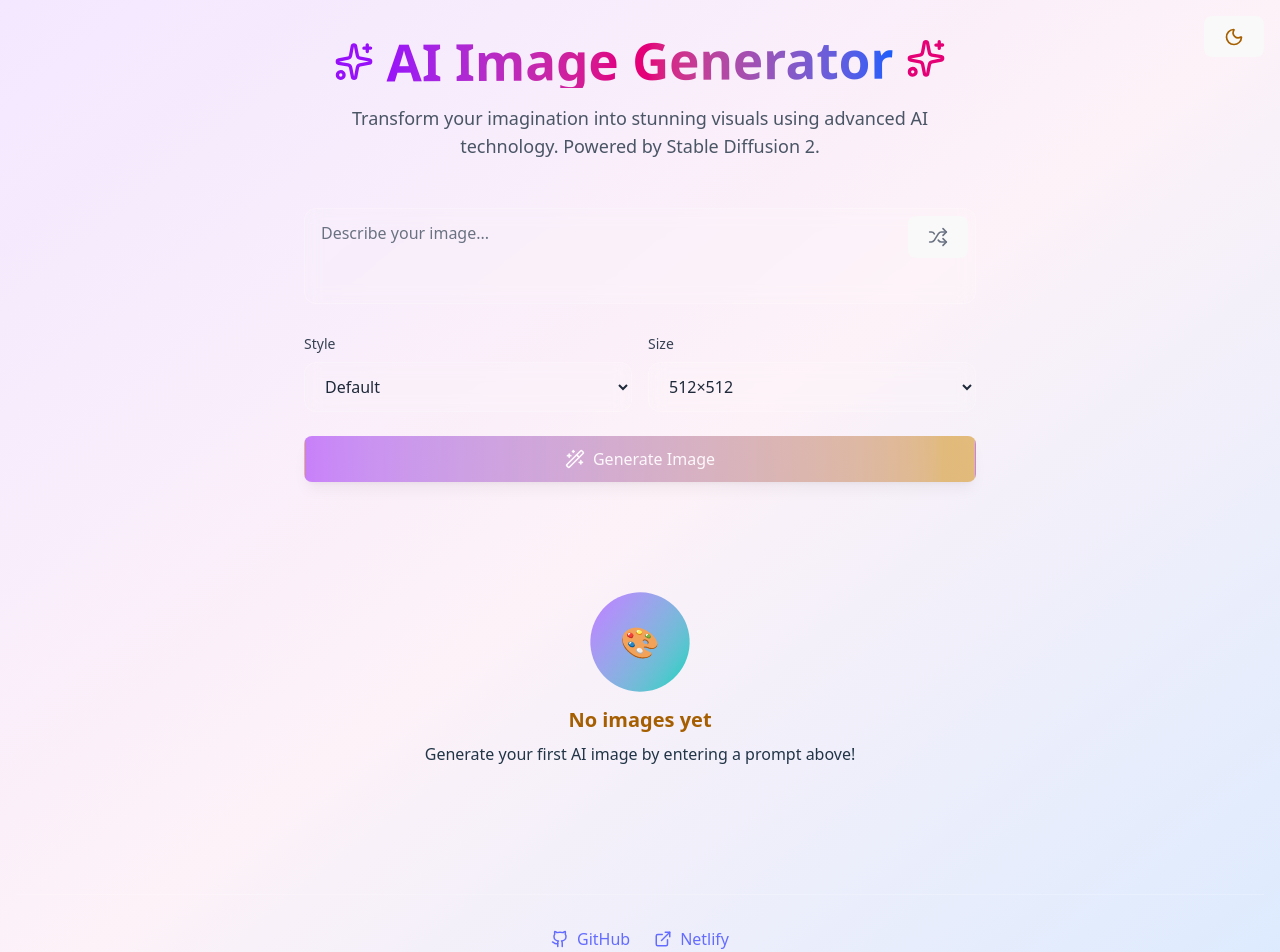
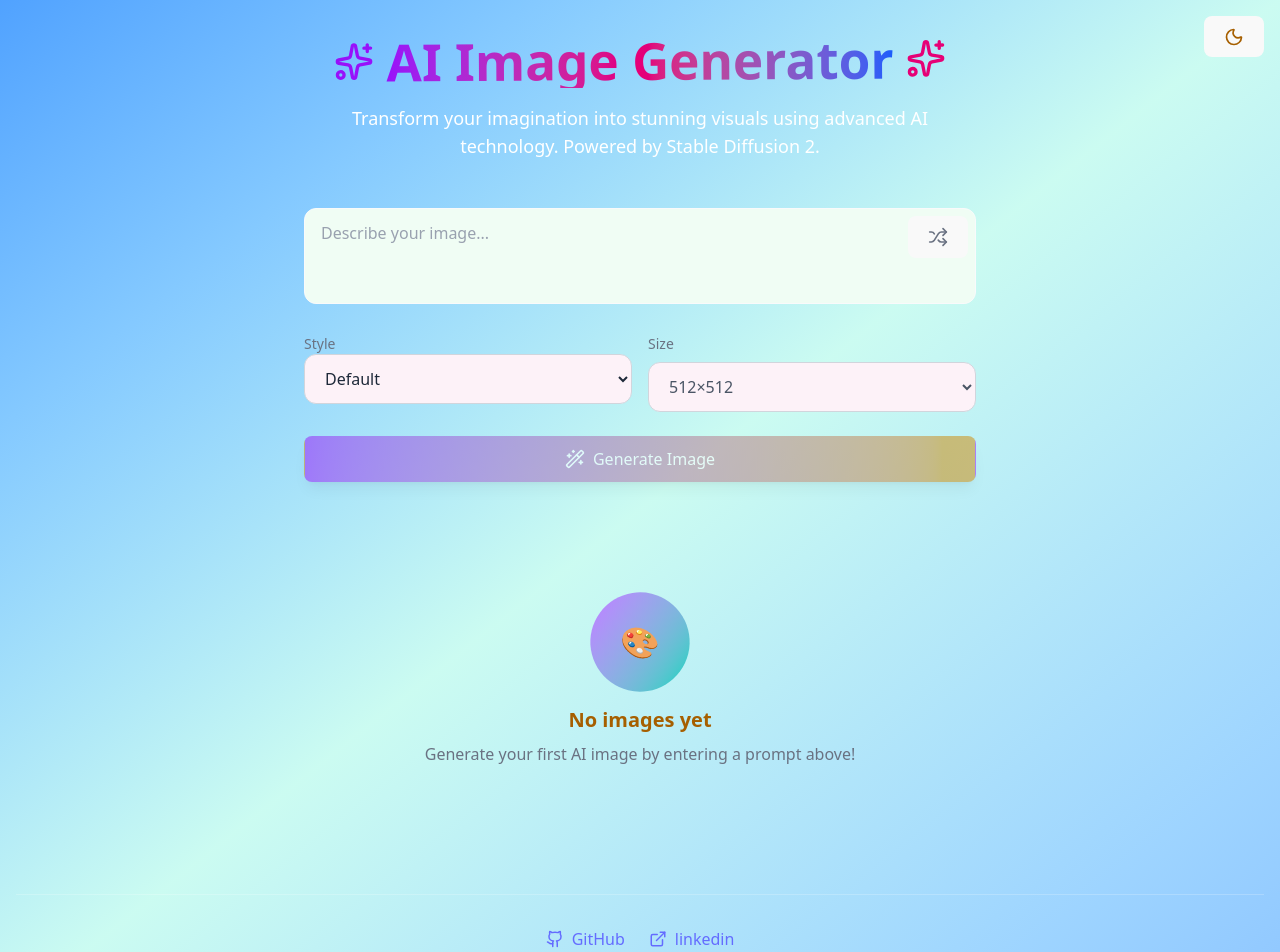
Before and after one commit to anshika2301/AI-, a React (Vite) app in the folder image-generator/: page / in a window 1280 px wide. Shown: the top 952 px of the page. Built offline with nearby package versions, Linux system fonts and the light colour scheme.

Commit message:
changes in the component files are done

```diff
--- a/image-generator/src/App.jsx
+++ b/image-generator/src/App.jsx
@@ -108,8 +108,8 @@ function App() {
   return (
     <div className={`min-h-screen transition-all duration-500 ${
       isDark
-        ? 'bg-gradient-to-br from-gray-900 via-purple-900 to-gray-900'
-        : 'bg-gradient-to-br from-purple-100 via-pink-50 to-blue-100'
+        ? 'bg-gradient-to-br from-black via-purple-900 to-black'
+        : 'bg-gradient-to-br from-blue-400 via-teal-100 to-blue-300'
     }`}>
       <ThemeToggle isDark={isDark} onToggle={toggleTheme} />
 
@@ -144,7 +144,7 @@ function App() {
             initial={{ opacity: 0 }}
             animate={{ opacity: 1 }}
             transition={{ delay: 0.3, duration: 0.6 }}
-            className="text-lg text-gray-600 dark:text-gray-300 max-w-2xl mx-auto"
+            className="text-lg text-white  max-w-2xl mx-auto"
           >
             Transform your imagination into stunning visuals using advanced AI technology.
             Powered by Stable Diffusion 2.
@@ -186,7 +186,7 @@ function App() {
           transition={{ delay: 0.8, duration: 0.6 }}
           className="mt-20 pt-8 border-t border-white/20 text-center"
         >
-          <div className="flex items-center justify-center gap-6 text-gray-600 dark:text-gray-400">
+          <div className="flex items-center justify-center gap-6 text-gray-400 dark:text-yellow-600">
             <a
               href="https://github.com"
               target="_blank"
@@ -198,18 +198,18 @@ function App() {
               <span>GitHub</span>
             </a>
             <a
-              href="https://netlify.com"
+              href="https://www.linkedin.com/in/anshika-verma-137165257?utm_source=share&utm_campaign=share_via&utm_content=profile&utm_medium=android_app"
               target="_blank"
               rel="noopener noreferrer"
               className="flex items-center gap-2 hover:text-purple-600 dark:hover:text-purple-400
                        transition-colors duration-200"
             >
               <ExternalLink size={18} />
-              <span>Netlify</span>
+              <span>linkedin</span>
             </a>
           </div>
-          <p className="mt-4 text-sm text-gray-500 dark:text-gray-500">
-            Built with React, Tailwind CSS, and Framer Motion
+          <p className="mt-4 text-sm text-gray-500 dark:text-gray-200">
+            Built with React, Tailwind CSS, and Framer Motion-by Anshika Verma
           </p>
         </motion.footer>
       </div>
--- a/image-generator/src/components/Gallery.jsx
+++ b/image-generator/src/components/Gallery.jsx
@@ -48,7 +48,7 @@ export default function Gallery({ images }) {
                     <h3 className="text-xl font-semibold text-yellow-700 dark:text-yellow-300 mb-2">
                         No images yet
                     </h3>
-                    <p className="dark:text-white dark:text-white">
+                    <p className=" text-gray-500">
                         Generate your first AI image by entering a prompt above!
                     </p>
                 </div>
@@ -63,10 +63,10 @@ export default function Gallery({ images }) {
             transition={{ duration: 0.6, delay: 0.2 }}
         >
             <div className="mb-6">
-                <h2 className="text-2xl font-bold text-gray-800 text-white mb-2">
+                <h2 className="text-2xl font-bold text-white text-red-300 mb-2">
                     Generated Images
                 </h2>
-                <p className="text-gray-600 text-white">
+                <p className="text-gray-100  ">
                     {images.length} image{images.length !== 1 ? 's' : ''} in your gallery
                 </p>
             </div>
--- a/image-generator/src/components/ImageCard.jsx
+++ b/image-generator/src/components/ImageCard.jsx
@@ -21,8 +21,8 @@ export default function ImageCard({ src, prompt, timestamp, onDownload }) {
             exit={{ opacity: 0, scale: 0.8 }}
             whileHover={{ y: -4 }}
             transition={{ duration: 0.3 }}
-            className="group relative bg-white/10 backdrop-blur-sm rounded-xl overflow-hidden
-                             border border-white/20 hover:border-white/30 transition-all duration-300"
+            className="group relative bg-green-50 backdrop-blur-sm rounded-xl overflow-hidden
+                             border border-gray-200 hover:border-black transition-all duration-300"
         >
             <div className="aspect-square relative overflow-hidden">
                 <img
@@ -34,7 +34,7 @@ export default function ImageCard({ src, prompt, timestamp, onDownload }) {
                 />
 
                 {/* Overlay */}
-                <div className="absolute inset-0 bg-black/0 group-hover:bg-black/20
+                <div className="absolute inset-0 bg-black/0 group-hover:bg-black/10
                                             transition-all duration-300" />
 
                 {/* Download button */}
@@ -45,7 +45,7 @@ export default function ImageCard({ src, prompt, timestamp, onDownload }) {
                     onClick={onDownload}
                     className="absolute top-3 right-3 p-3 bg-blue-600 hover:bg-purple-700
                                      text-white rounded-full shadow-lg transition-all duration-300
-                                     border-2 border-white/20 backdrop-blur-sm z-10"
+                                     border-2 border-gray-900 backdrop-blur-sm z-10"
                 >
                     <Download size={18} />
                 </motion.button>
@@ -68,7 +68,7 @@ export default function ImageCard({ src, prompt, timestamp, onDownload }) {
                         onClick={onDownload}
                         whileHover={{ scale: 1.05 }}
                         whileTap={{ scale: 0.95 }}
-                        className="px-3 py-1 bg-yellow-200 hover:bg-purple-200 text-yellow
+                        className="px-3 py-1 border-black hover:bg-black text-yellow-400
                                          text-xs rounded-full transition-all duration-200 flex items-center gap-1"
                     >
                         <Download size={12} />
--- a/image-generator/src/components/Loader.jsx
+++ b/image-generator/src/components/Loader.jsx
@@ -39,11 +39,11 @@ export default function Loader() {
         transition={{ delay: 0.2 }}
         className="mt-4 text-center"
       >
-        <p className="text-lg font-medium text-gray-700 dark:text-gray-300">
+        <p className="text-lg font-medium text-gray-400 dark:text-gray-300">
           Creating your image...
         </p>
         <motion.p
-          className="text-sm text-gray-500 dark:text-gray-400 mt-1"
+          className="text-sm text-gray-400 dark:text-gray-400 mt-1"
           animate={{ opacity: [0.5, 1, 0.5] }}
           transition={{ duration: 2, repeat: Infinity }}
         >
--- a/image-generator/src/components/PromptInput.jsx
+++ b/image-generator/src/components/PromptInput.jsx
@@ -59,8 +59,8 @@ export default function PromptInput({ onGenerate, isGenerating }) {
                         value={prompt}
                         onChange={(e) => setPrompt(e.target.value)}
                         placeholder="Describe your image..."
-                        className="w-full h-24 px-4 py-3 bg-white/10 backdrop-blur-sm border border-white/20 rounded-xl
-                                         text-gray-800 dark:text-white placeholder-gray-500 dark:placeholder-gray-400
+                        className="w-full h-24 px-4 py-3 bg-green-50 backdrop-blur-sm border border-gray-50 rounded-xl
+                                         text-gray-800 dark:text-white placeholder-gray-400 dark:placeholder-gray-200
                                          focus:outline-none focus:ring-2 focus:ring-purple-500 focus:border-transparent
                                          resize-none transition-all duration-200"
                         disabled={isGenerating}
@@ -80,20 +80,20 @@ export default function PromptInput({ onGenerate, isGenerating }) {
 
                 <div className="grid grid-cols-1 md:grid-cols-2 gap-4">
                     <div>
-                        <label className="block text-sm font-medium text-gray-700 dark:text-gray-300 mb-2">
+                        <label className="block text-sm font-medium text-gray-500 ">
                             Style
                         </label>
                         <select
                             value={selectedStyle}
                             onChange={(e) => setSelectedStyle(e.target.value)}
-                            className="w-full px-4 py-3 bg-white/10 backdrop-blur-sm border border-white/20
+                            className="w-full px-4 py-3 bg-pink-50 backdrop-blur-sm border border-gray-300
                                              rounded-xl text-gray-800 dark:text-white focus:outline-none
                                              focus:ring-2 focus:ring-purple-500 focus:border-transparent
                                              transition-all duration-200"
                             disabled={isGenerating}
                         >
                             {styles.map((style) => (
-                                <option key={style.value} value={style.value} className="bg-gray-800 text-white">
+                                <option key={style.value} value={style.value} className="bg-gray-400 text-white">
                                     {style.label}
                                 </option>
                             ))}
@@ -101,20 +101,20 @@ export default function PromptInput({ onGenerate, isGenerating }) {
                     </div>
 
                     <div>
-                        <label className="block text-sm font-medium text-gray-700 dark:text-gray-300 mb-2">
+                        <label className="block text-sm font-medium text-gray-500 text-gray-300 mb-2">
                             Size
                         </label>
                         <select
                             value={selectedSize}
                             onChange={(e) => setSelectedSize(e.target.value)}
-                            className="w-full px-4 py-3 bg-white/10 backdrop-blur-sm border border-white/20
-                                             rounded-xl text-gray-800 dark:text-white focus:outline-none
+                            className="w-full px-4 py-3 bg-pink-50 backdrop-blur-sm border border-gray-300
+                                             rounded-xl text-gray-600 dark:text-white focus:outline-none
                                              focus:ring-2 focus:ring-purple-500 focus:border-transparent
                                              transition-all duration-200"
                             disabled={isGenerating}
                         >
                             {sizes.map((size) => (
-                                <option key={size.value} value={size.value} className="bg-gray-200 text-yellow-400">
+                                <option key={size.value} value={size.value} className="bg-gray-400 text-white">
                                     {size.label}
                                 </option>
                             ))}
```
